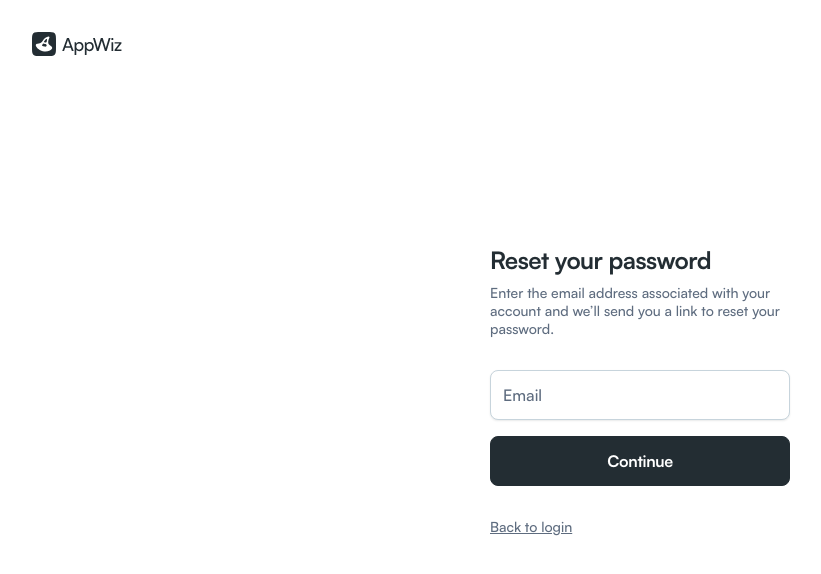
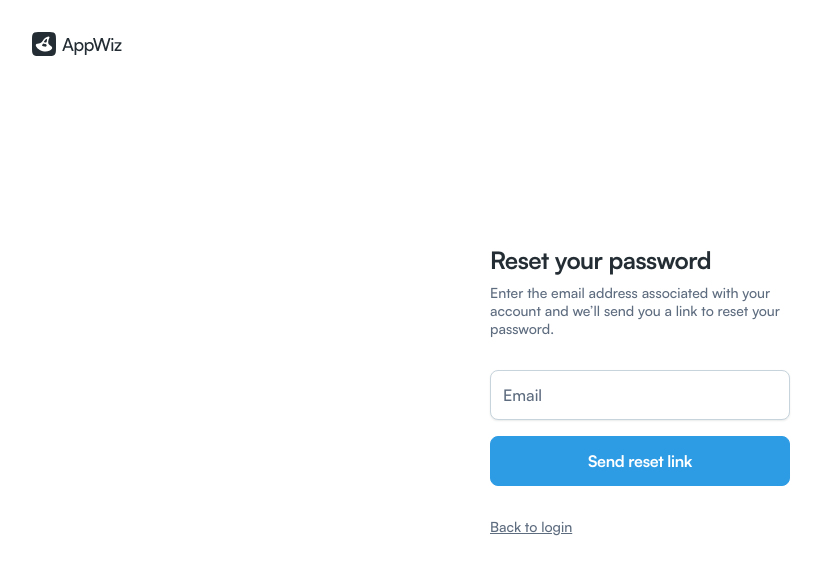
Before and after one commit to bztravis/appwiz-web, a Next.js app: page /reset in a window 1280 px wide. Shown: the top 574 px of the page, without its empty margins (0-821 px from the left). Built offline with nearby package versions, Linux system fonts and the light colour scheme.

Commit message:
Add forms to auth pages

```diff
--- a/src/app/(auth)/reset/page.tsx
+++ b/src/app/(auth)/reset/page.tsx
@@ -22,13 +22,15 @@ export default function Page() {
           </HatText.p>
         </HatFlex.Col>
 
-        <HatFlex.Col align="stretch" gap="md">
-          <HatTextInput size="lg" placeholder="Email" type="email" />
+        <form>
+          <HatFlex.Col align="stretch" gap="md">
+            <HatTextInput size="lg" placeholder="Email" type="email" />
 
-          <HatButton size="lg" onClick={() => console.log('clicked')}>
-            Continue
-          </HatButton>
-        </HatFlex.Col>
+            <HatButton size="lg" type="submit" color="accent">
+              Send reset link
+            </HatButton>
+          </HatFlex.Col>
+        </form>
 
         <HatText.p>
           <Link href="/login">Back to login</Link>
--- a/src/hat/HatButton/index.tsx
+++ b/src/hat/HatButton/index.tsx
@@ -16,7 +16,8 @@ type ButtonProps = {
   icon?: React.ReactNode
   iconSide?: 'left' | 'right'
   disabled?: boolean
-  onClick: () => void
+  type?: 'button' | 'submit' | 'reset'
+  onClick?: () => void
   children?: React.ReactNode
 }
 
@@ -26,6 +27,7 @@ export function HatButton({
   icon,
   iconSide = 'left',
   disabled = false,
+  type = 'button',
   onClick,
   children,
 }: ButtonProps) {
@@ -37,7 +39,7 @@ export function HatButton({
   ])
 
   return (
-    <button className={className} onClick={onClick}>
+    <button className={className} onClick={onClick} type={type}>
       {icon && iconSide === 'left' && icon}
 
       {children}
--- a/src/styles/global.scss
+++ b/src/styles/global.scss
@@ -41,3 +41,7 @@ a {
   width: fit-content;
   color: colors.$hushed;
 }
+
+form {
+  width: 100%;
+}
```
Also changed, not shown: src/app/(auth)/login/page.tsx (+19 -7 lines), src/app/(auth)/sign-up/page.tsx (+9 -1 lines).
